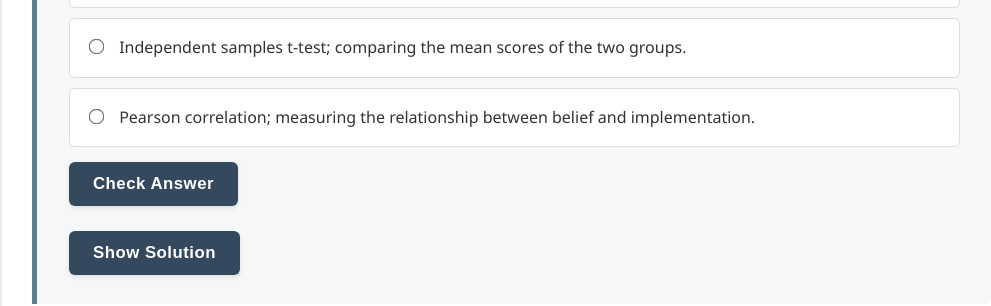
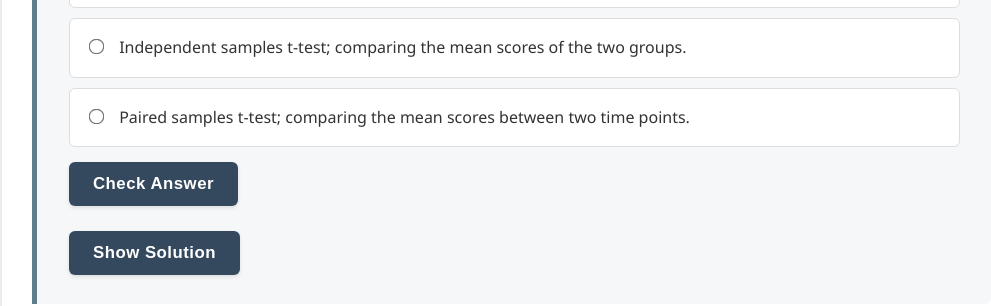
Before and after one commit to probe973/hsc-7056x, a Jekyll site: the page built from papers/abu-baker.md, in a window 1280 px wide and 900 px high, scrolled down 7493 px. Shown: the part 154-460 px from the top of the window, without its empty margins (128-1119 px from the left). Built offline with Jekyll 4.4.1, drawn with Linux system fonts in a browser that asks for light colours.

Commit message:
Update abu-baker.md

```diff
--- a/papers/abu-baker.md
+++ b/papers/abu-baker.md
@@ -214,7 +214,7 @@ This workshop focuses on interpreting statistical methodology and results from a
     id="q4a"
     title="4a"
     question_text="Identify the statistical test indicated by the column labeled **'t'** in Table 4. What is it being used for here?"
-    options="opt1::Chi-square; comparing frequencies of agreement.||opt2::Independent samples t-test; comparing the mean scores of the two groups.||opt3::Pearson correlation; measuring the relationship between belief and implementation."
+    options="opt1::Chi-square; comparing frequencies of agreement.||opt2::Independent samples t-test; comparing the mean scores of the two groups.||opt3::Paired samples t-test; comparing the mean scores between two time points."
     correct_answer="opt2"
     solution_text="The 't' column indicates an independent samples t-test, which compares the average (mean) scores of two separate groups."
 %}
```
